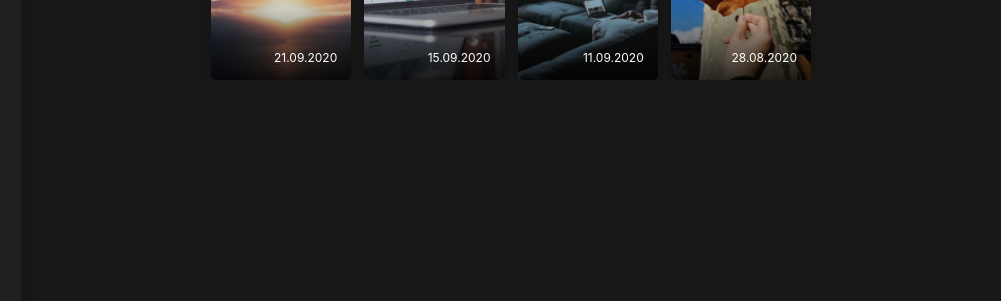
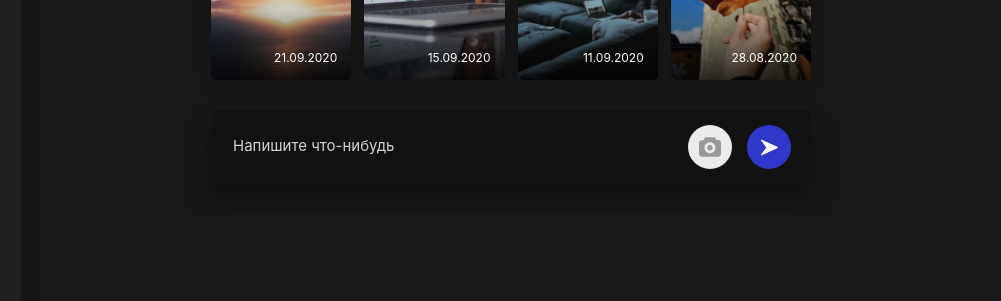
Before and after one commit to Vanesflat/personal-blog-multipage, a website: page src/index.html in a window 1280 px wide. Shown: the part 215-516 px from the top of the page, 279-1280 px from the left. Drawn offline with nearby package versions, Linux system fonts and the light colour scheme; files that its build step writes are made by us from their sources.

Commit message:
Added post field

```diff
--- /dev/null
+++ b/src/assets/scss/blocks/add-post.scss
@@ -0,0 +1,79 @@
+.add-post {
+  padding: 1.5rem 2rem;
+  margin-bottom: 3rem;
+  box-shadow: 0 15px 25px rgba(0, 0, 0, 0.45);
+  background-color: $secondary;
+  border-radius: 5px;
+  -webkit-border-radius: 5px;
+  -moz-border-radius: 5px;
+  -ms-border-radius: 5px;
+  -o-border-radius: 5px;
+
+  &__form {
+    display: flex;
+    justify-content: space-between;
+    align-items: center;
+  }
+
+  &__textarea {
+    display: block;
+    width: 70%;
+    height: 2.6rem;
+
+    border: none;
+    background-color: transparent;
+    resize: none;
+
+    font-family: inherit;
+    font-size: 1.5rem;
+    color: $white;
+
+    &::placeholder {
+      color: #d2d2d2;
+    }
+  }
+
+  &__form-actions {
+    display: flex;
+    gap: 1.5rem;
+  }
+
+  &__file,
+  &__send {
+    display: block;
+    width: 4.4rem;
+    height: 4.4rem;
+    border-radius: 50%;
+    -webkit-border-radius: 50%;
+    -moz-border-radius: 50%;
+    -ms-border-radius: 50%;
+    -o-border-radius: 50%;
+    cursor: pointer;
+    transition: all .3s ease;
+    -webkit-transition: all .3s ease;
+    -moz-transition: all .3s ease;
+    -ms-transition: all .3s ease;
+    -o-transition: all .3s ease;
+  }
+
+  &__file {
+    background: #EBEBEB url(../images/add-photo.svg) center no-repeat;
+
+    input {
+      display: none;
+    }
+
+    &:hover {
+      background-color: darken(#EBEBEB, 10%);
+    }
+  }
+
+  &__send {
+    background-color: $blue;
+    border: none;
+
+    &:hover {
+      background-color: darken($blue, 5%);
+    }
+  }
+}
--- a/src/assets/scss/blocks/stories.scss
+++ b/src/assets/scss/blocks/stories.scss
@@ -3,6 +3,7 @@
   grid-template-columns: repeat(4, 1fr);
   grid-template-rows: 19.5rem;
   grid-column-gap: 1.3rem;
+  margin-bottom: 3rem;
 
   &__item {
     overflow: hidden;
--- a/src/assets/scss/style.scss
+++ b/src/assets/scss/style.scss
@@ -31,6 +31,7 @@ body {
 @import "blocks/sidebar";
 @import "blocks/main";
 @import "blocks/stories";
+@import "blocks/add-post";
 @import "blocks/container";
 @import "blocks/profile";
 @import "blocks/social";
--- a/src/index.html
+++ b/src/index.html
@@ -27,3 +27,19 @@
     <time class="stories__date" datetime="2020-08-28">28.08.2020</time>
   </div>
 </div>
+
+
+
+<div class="add-post">
+  <form class="add-post__form" action="/" method="post">
+    <textarea class="add-post__textarea" name="post-text" placeholder="Напишите что-нибудь"></textarea>
+    <div class="add-post__form-actions">
+      <label class="add-post__file" for="add-post-file">
+        <input type="file" id="add-post-file">
+      </label>
+      <button class="add-post__send" type="submit">
+        <img src="assets/images/send.svg" alt="Кнопка отправки поста">
+      </button>
+    </div>
+  </form>
+</div>
```
Also changed, not shown: dist/assets/css/style.css, dist/assets/css/style.min.css, dist/assets/images/Rectangle 4.jpg (deleted), dist/assets/images/add-photo.svg (added), dist/assets/images/send.svg (added), dist/assets/images/stories/Rectangle 4.jpg (deleted), dist/index.html, src/assets/images/add-photo.svg (added), src/assets/images/send.svg (added).
